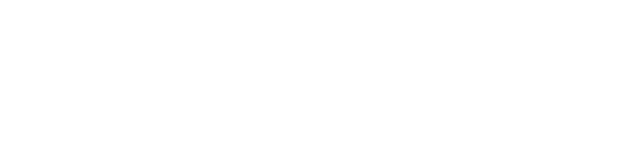
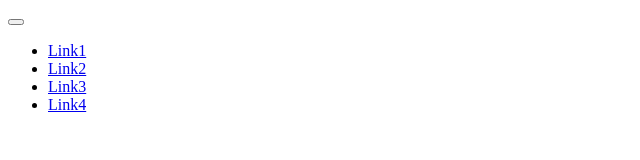
Before and after one commit to FerencVigh/github-branching, a plain HTML site: page index.html in a window 1280 px wide. Shown: the whole page, without its empty margins (0-640 px from the left). Drawn offline with Linux system fonts and the light colour scheme.

Commit message:
header html structure created

```diff
--- a/index.html
+++ b/index.html
@@ -5,5 +5,21 @@
     <meta name="viewport" content="width=device-width, initial-scale=1.0" />
     <title>My webpage</title>
   </head>
-  <body></body>
+  <body>
+    <header>
+      <button class="header__burger-button">
+        <div class="header__burger-button-line"></div>
+        <div class="header__burger-button-line"></div>
+        <div class="header__burger-button-line"></div>
+      </button>
+      <nav class="header__navigation">
+        <ul>
+          <li><a href="#">Link1</a></li>
+          <li><a href="#">Link2</a></li>
+          <li><a href="#">Link3</a></li>
+          <li><a href="#">Link4</a></li>
+        </ul>
+      </nav>
+    </header>
+  </body>
 </html>
```
